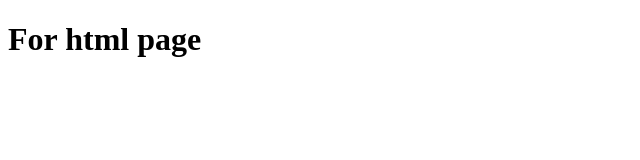
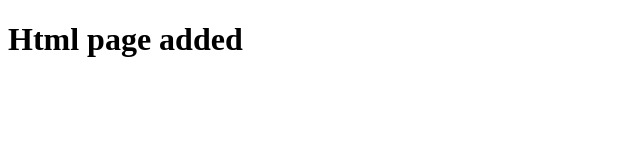
Before and after one commit to sameeraSadiq/-VCC-Final-Assignment-Sameera, a plain HTML site: page index.html in a window 1280 px wide. Shown: the whole page, without its empty margins (0-640 px from the left). Drawn offline with Linux system fonts and the light colour scheme.

Commit message:
added html page

```diff
--- a/index.html
+++ b/index.html
@@ -3,9 +3,9 @@
 <head>
     <meta charset="UTF-8">
     <meta name="viewport" content="width=device-width, initial-scale=1.0">
-    <title>Assignment</title>
+    <title>Assignment4</title>
 </head>
 <body>
-   <h1>For html page</h1>
+   <h1>Html page added</h1>
 </body>
 </html>
```
